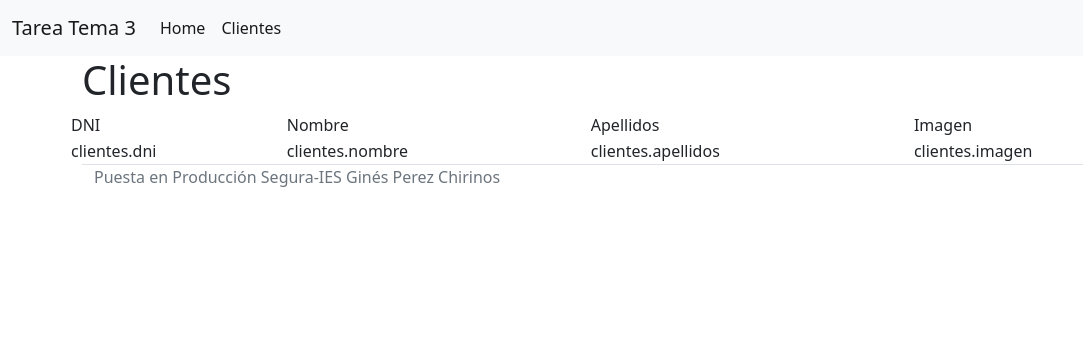
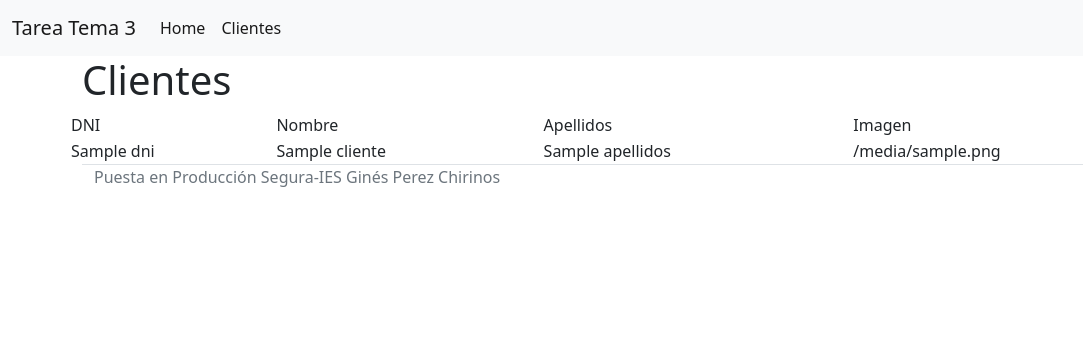
Before and after one commit to JesusGarciaMoreno78/tareaTema3Project, a Flask app: template app/private/templates/indexcliente.html in a window 1280 px wide. Shown: the top 356 px of the page, without its empty margins (0-1083 px from the left). Run offline with Flask 2, Linux system fonts and the light colour scheme; the template is opened without the code that fills it: most values are stand-ins (such as "Sample title", 1, 10 or a date in 2020); parts of the project's set-up code (start-up, migrations or seed data) failed here and were passed over; some libraries are stand-ins or nearby versions.

Commit message:
indexcliente.html (tabla)

```diff
--- a/app/private/templates/indexcliente.html
+++ b/app/private/templates/indexcliente.html
@@ -10,11 +10,11 @@
         <td>Apellidos</td>
         <td>Imagen</td>
     </tr>
-    {% for clientes in clientes %}
-        <td>clientes.dni</td>
-        <td>clientes.nombre</td>
-        <td>clientes.apellidos</td>
-        <td>clientes.imagen</td>
+    {% for cliente in clientes %}
+        <td>{{ cliente.dni }}</td>
+        <td>{{ cliente.nombre }}</td>
+        <td>{{ cliente.apellidos }}</td>
+        <td>{{ cliente.imagen }}</td>
     {% endfor %}
 
 </table>
```
